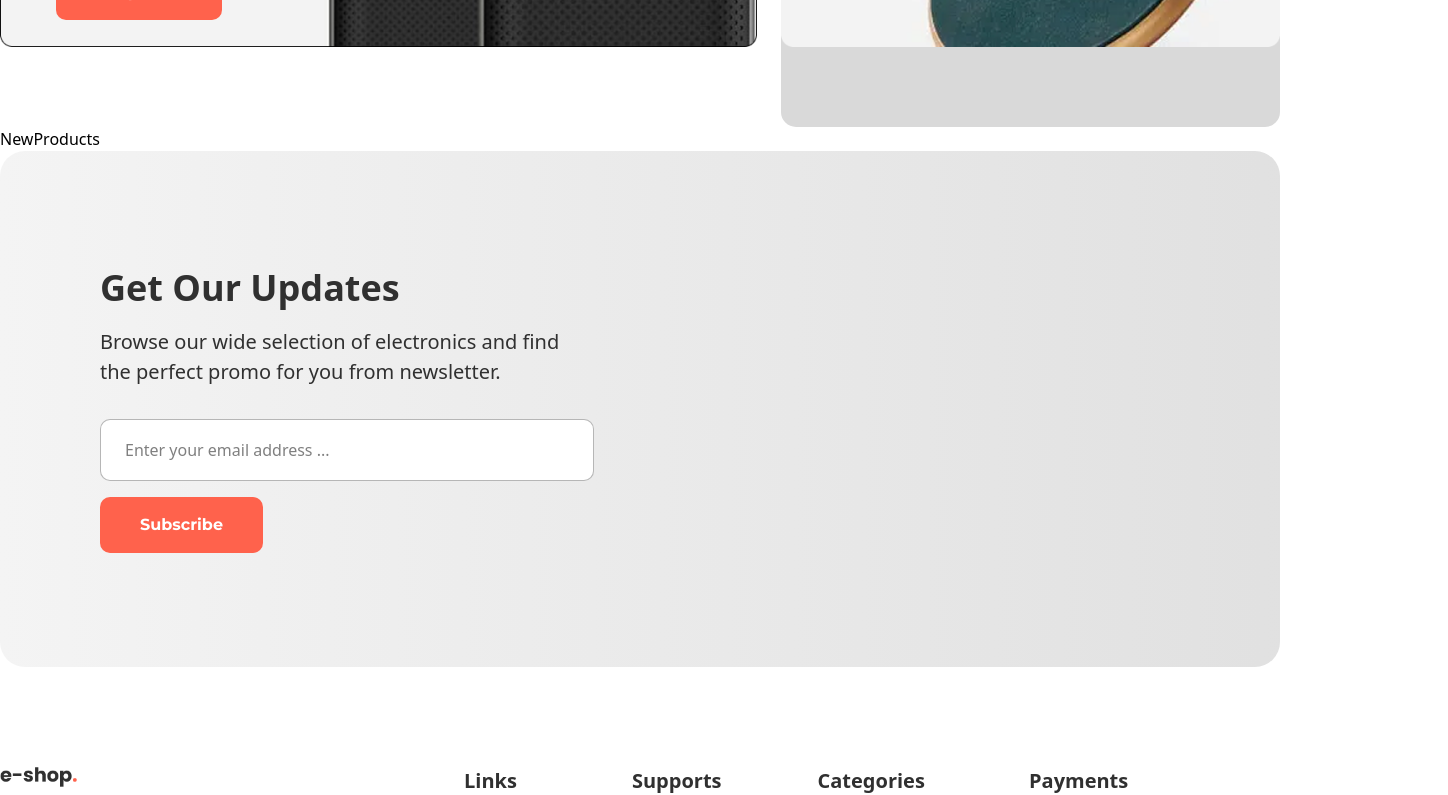
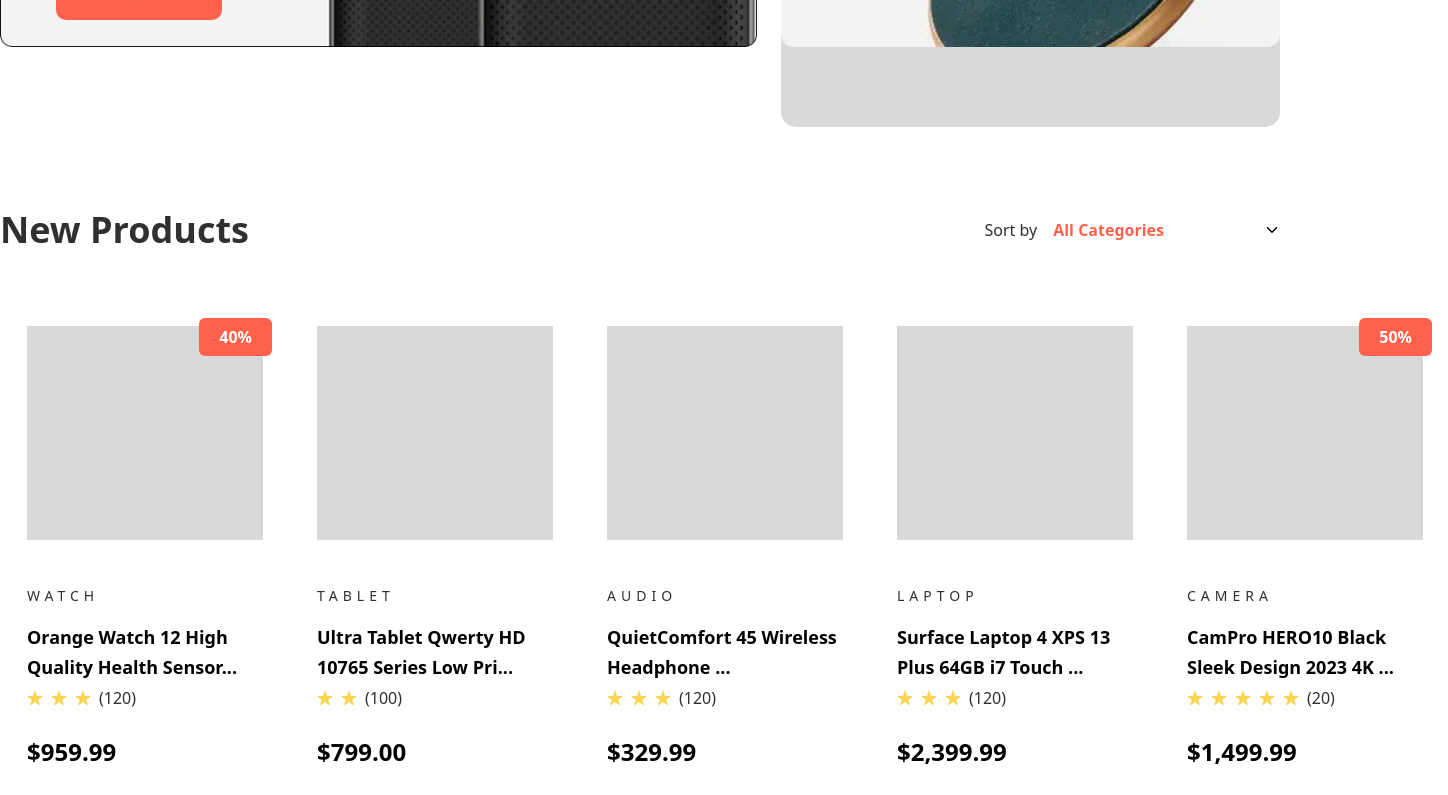
Before and after one commit to Githubshakil/eshop, a React (Vite) app: page / in a window 1280 px wide. Shown: the part 2100-2895 px from the top of the page, 1448 px wide, since content can reach past the window. Built offline with nearby package versions, Linux system fonts and the light colour scheme.

Commit message:
new product section done

```diff
--- a/src/components/FeatureProduct.jsx
+++ b/src/components/FeatureProduct.jsx
@@ -87,12 +87,12 @@ const FeatureProduct = ({stock=false}) => {
               <Slider {...settings}>
 
 
-            <ProductLayout percentValue="40%" percentTag = {true} category = "PHONE" title= "JPhone 13 High Quality Value Buy Best Cam..." rating = "3" totalRating="(100)" price="999.00" border={true} bg="transparent" stock={stock} stockAmount ="50" />
-            <ProductLayout percentValue="40%" percentTag = {false} category = "AUDIO" title= "WH-1000XM4 Wireless Headphones High Qu..." rating = "2" totalRating="(10)" price="59.00" border={true} bg="transparent" stock={stock} stockAmount ="50"/>
-            <ProductLayout percentValue="40%" percentTag = {false} category = "LAPTOP" title= "S21 Laptop Ultra HD LED Screen Feature 2023 ..." rating = "3" totalRating="(60)" price="1,199.00" border={true} bg="transparent" stock={stock} stockAmount ="50" />
-            <ProductLayout percentValue="40%" percentTag = {false} category = "CAMERA" title= "Mini Polaroid Camerafor Girls with Flash Li..." rating = "3" totalRating="(60)" price="79.00" border={true} bg="transparent" stock={stock} stockAmount ="50" />
-            <ProductLayout percentValue="50%" percentTag = {true} category = "TELEVISION" title= "AG OLED65CXPUA 4K Smart OLED TV New ..." rating = "5" totalRating="(200)" price="2,799.00" border={true} bg="transparent" stock={stock} stockAmount ="50"/>
-            <ProductLayout percentValue="40%" percentTag = {false} category = "LAPTOP" title= "S21 Laptop Ultra HD LED Screen Feature 2023 ..." rating = "4" totalRating="(160)" price="1,199.00" border={true} bg="transparent" stock={stock} stockAmount ="50" />
+            <ProductLayout image={true} blankimg={false} percentValue="40%" percentTag = {true} category = "PHONE" title= "JPhone 13 High Quality Value Buy Best Cam..." rating = "3" totalRating="(100)" price="999.00" border={true} bg="transparent" stock={stock} stockAmount ="50" />
+            <ProductLayout image={true} blankimg={false} percentValue="40%" percentTag = {false} category = "AUDIO" title= "WH-1000XM4 Wireless Headphones High Qu..." rating = "2" totalRating="(10)" price="59.00" border={true} bg="transparent" stock={stock} stockAmount ="50"/>
+            <ProductLayout image={true} blankimg={false} percentValue="40%" percentTag = {false} category = "LAPTOP" title= "S21 Laptop Ultra HD LED Screen Feature 2023 ..." rating = "3" totalRating="(60)" price="1,199.00" border={true} bg="transparent" stock={stock} stockAmount ="50" />
+            <ProductLayout image={true} blankimg={false} percentValue="40%" percentTag = {false} category = "CAMERA" title= "Mini Polaroid Camerafor Girls with Flash Li..." rating = "3" totalRating="(60)" price="79.00" border={true} bg="transparent" stock={stock} stockAmount ="50" />
+            <ProductLayout image={true} blankimg={false} percentValue="50%" percentTag = {true} category = "TELEVISION" title= "AG OLED65CXPUA 4K Smart OLED TV New ..." rating = "5" totalRating="(200)" price="2,799.00" border={true} bg="transparent" stock={stock} stockAmount ="50"/>
+            <ProductLayout image={true} blankimg={false} percentValue="40%" percentTag = {false} category = "LAPTOP" title= "S21 Laptop Ultra HD LED Screen Feature 2023 ..." rating = "4" totalRating="(160)" price="1,199.00" border={true} bg="transparent" stock={stock} stockAmount ="50" />
 
 
          </Slider>
--- a/src/components/NewProducts.jsx
+++ b/src/components/NewProducts.jsx
@@ -1,8 +1,38 @@
 import React from 'react'
+import Container from './commonlayout/Container'
+import SubHeading from './commonlayout/SubHeading'
+import { IoIosArrowDown } from 'react-icons/io'
+import ProductLayout from './commonlayout/ProductLayout'
+
 
 const NewProducts = () => {
+  // Define the stock variable, for example as a boolean or a value expected by ProductLayout
+  const stock = true;
+
   return (
-    <div>NewProducts</div>
+    <>
+        <Container>
+            <div className='flex items-center justify-between mb-12'>
+            <SubHeading subText={"New Products"}/>
+            <div className='flex items-center gap-[100px]'>
+                <div className='flex items-center gap-4'>
+                <span className='font-["Montserrat"] text-base font-normal leading-6 text-[#303030]'>Sort by</span>
+                <h6 className='flex items-center gap-4 font-["Montserrat"] text-base font-bold leading-6 text-[#FF624C]'>All Categories</h6>
+                </div>
+                <IoIosArrowDown className='cursor-pointer' />
+            </div>
+
+            </div>
+
+            <div className='flex items-center'>
+            <ProductLayout  percentValue="40%" percentTag = {true} category = "WATCH" title= "Orange Watch 12 High Quality Health Sensor..." rating = "3" totalRating="(120)" price="959.99" border={true} bg="transparent" stock={false} stockAmount ="50" />
+            <ProductLayout  percentValue="40%" percentTag = {false} category = "TABLET" title= "Ultra Tablet Qwerty HD 10765 Series Low Pri..." rating = "2" totalRating="(100)" price="799.00" border={true} bg="transparent" stock={false} stockAmount ="50"/>
+            <ProductLayout  percentValue="40%" percentTag = {false} category = "AUDIO" title= "QuietComfort 45 Wireless Headphone ..." rating = "3" totalRating="(120)" price="329.99" border={true} bg="transparent" stock={false} stockAmount ="50" />
+            <ProductLayout  percentValue="40%" percentTag = {false} category = "LAPTOP" title= "Surface Laptop 4 XPS 13 Plus 64GB i7 Touch ..." rating = "3" totalRating="(120)" price="2,399.99" border={true} bg="transparent" stock={false} stockAmount ="50" />
+            <ProductLayout  percentValue="50%" percentTag = {true} category = "CAMERA" title= "CamPro HERO10 Black Sleek Design 2023 4K ..." rating = "5" totalRating="(20)" price="1,499.99" border={true} bg="transparent" stock={false} stockAmount ="50"/>
+            </div>
+        </Container>
+    </>
   )
 }
 
--- a/src/components/OfferSection.jsx
+++ b/src/components/OfferSection.jsx
@@ -5,7 +5,7 @@ const OfferSection = () => {
   return (
     <>
         <Container>
-            <div className='mt-20 flex gap-6'>
+            <div className='my-20 flex gap-6'>
                 {/* Free Shepping Everywere part */}
                 <div className='w-[902px] h-[501px] rounded-[15px] relative'>
                     <img src="images/free_shipping.png" alt="" />
--- a/src/components/commonlayout/Button.jsx
+++ b/src/components/commonlayout/Button.jsx
@@ -1,6 +1,6 @@
 import React from 'react'
 
-const Button = ({text, bg="#ff624c", fontName="Montserrat", fontWeight="bold",size="xl", color="white", paddingY="16", paddingX="40", radius="10"}) => {
+const Button = ({text, bg="#ff624c", fontName="Montserrat", fontWeight="bold",size="xl", color="white", paddingY="16", paddingX="40", radius="10" , border="1px solid "}) => {
   return (
     <button
       style={{
@@ -11,7 +11,8 @@ const Button = ({text, bg="#ff624c", fontName="Montserrat", fontWeight="bold",si
         color: color,
         padding: `${paddingY}px ${paddingX}px`,
         borderRadius: `${radius}px`,
-        cursor: "pointer"
+        cursor: "pointer",
+        border: "border"
       }}
     >
       {text}
--- a/src/components/commonlayout/ProductLayout.jsx
+++ b/src/components/commonlayout/ProductLayout.jsx
@@ -4,12 +4,19 @@ import { BsCart3 } from "react-icons/bs";
 import { IoIosHeartEmpty } from "react-icons/io";
 import { IoShareSocialOutline } from "react-icons/io5";
 
-const ProductLayout = ({percentTag, percentValue, category, title, rating, totalRating, price, border, bg, stock, stockAmount}) => {
+const ProductLayout = ({percentTag, percentValue, category, title, rating, totalRating, price, border, bg, stock, stockAmount,image,}) => {
     let [ratingValue, setRatingValue] = useState(new Array(+rating).fill(rating))
   return (
     <div style={{background:bg}} className=' mx-0.5 border border-transparent p-6 hover:border-[rgba(48,48,48,0.25)] duration-300  rounded-lg group '>
         <div className=' relative'>
+            {/* {blankimg &&
+                <div className='w-[236px] h-[214px] bg-[#d9d9d9] mt-6 ml-6 mr-[25px] mb-10 '></div>
+            } */}
+            {image &&
             <img className='w-full' src="images/productimg.png" alt="productimg" />
+            ||
+            <div className='w-[236px] h-[214px] bg-[#d9d9d9] '></div>
+            }
             {percentTag &&
             <div className='bg-[#ff624c] py-[7px] px-[20px] absolute -top-2  right-[-9px] rounded-md font-["Montserrat"] font-bold text-base text-white'>{percentValue}</div>
             }
```
